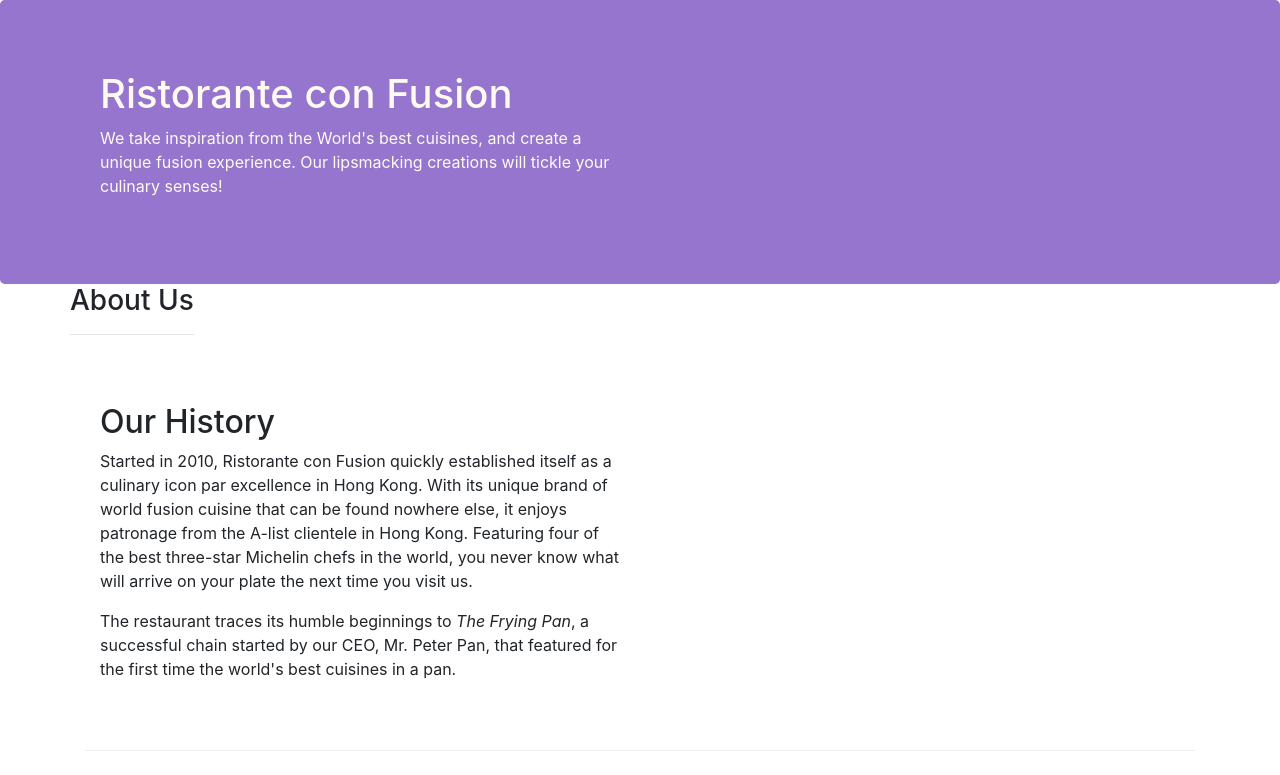
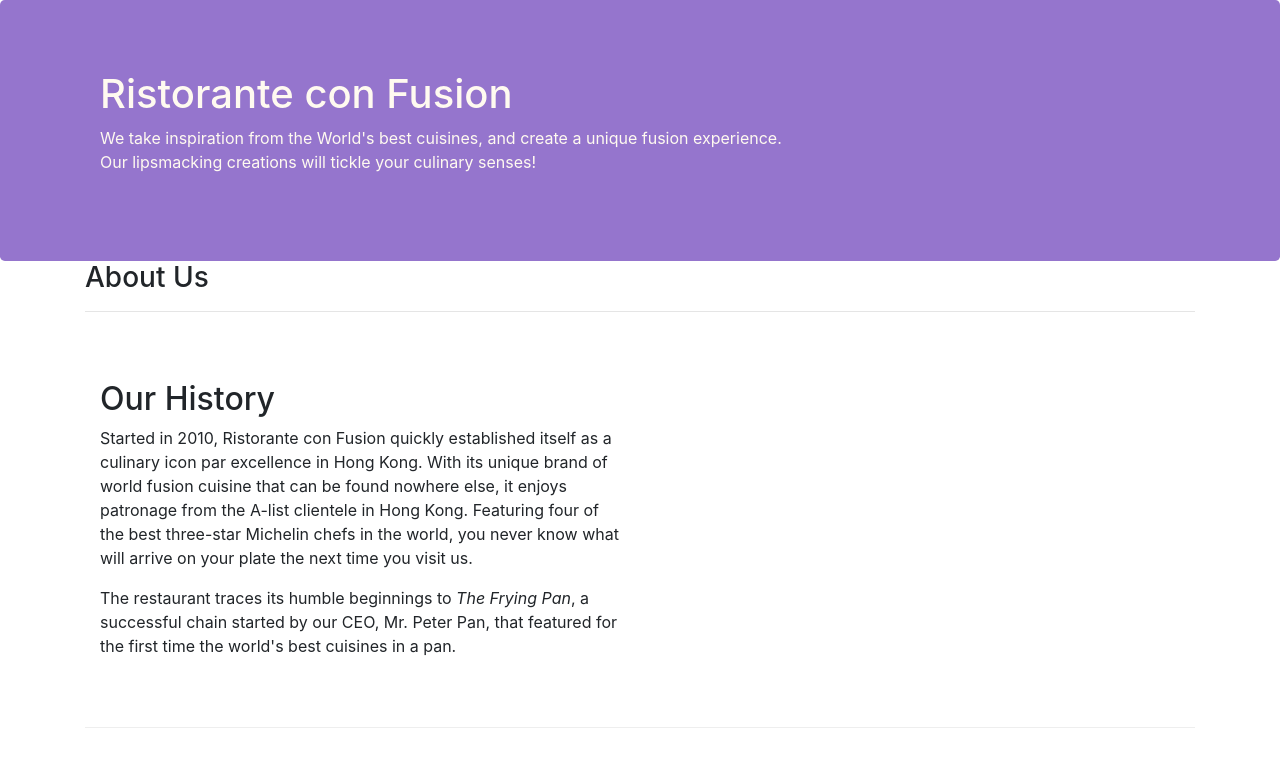
Before and after one commit to khrulev/bootstrap4-test, a website: page aboutus.html in a window 1280 px wide. Shown: the top 775 px of the page. Drawn offline with nearby package versions, Linux system fonts and the light colour scheme.

Commit message:
Assignment 1. Task 1.Upd

```diff
--- a/aboutus.html
+++ b/aboutus.html
@@ -19,11 +19,11 @@
     <header class="jumbotron">
         <div class="container">
             <div class="row row-header">
-                <div class="col-12 col-sm-6">
+                <div class="col-12">
                     <h1>Ristorante con Fusion</h1>
-                    <p>We take inspiration from the World's best cuisines, and create a unique fusion experience. Our lipsmacking creations will tickle your culinary senses!</p>
+                    <p>We take inspiration from the World's best cuisines, and create a unique fusion experience. <br> Our lipsmacking creations will tickle your culinary senses!</p>
                 </div>
-                <div class="col-12 col-sm">
+                <div class="col-12">
                 </div>
             </div>
         </div>
@@ -31,7 +31,7 @@
 
     <div class="container">
         <div class="row">
-            <div>
+            <div class="col-12">
                <h3>About Us</h3>
                <hr>
             </div>
```
